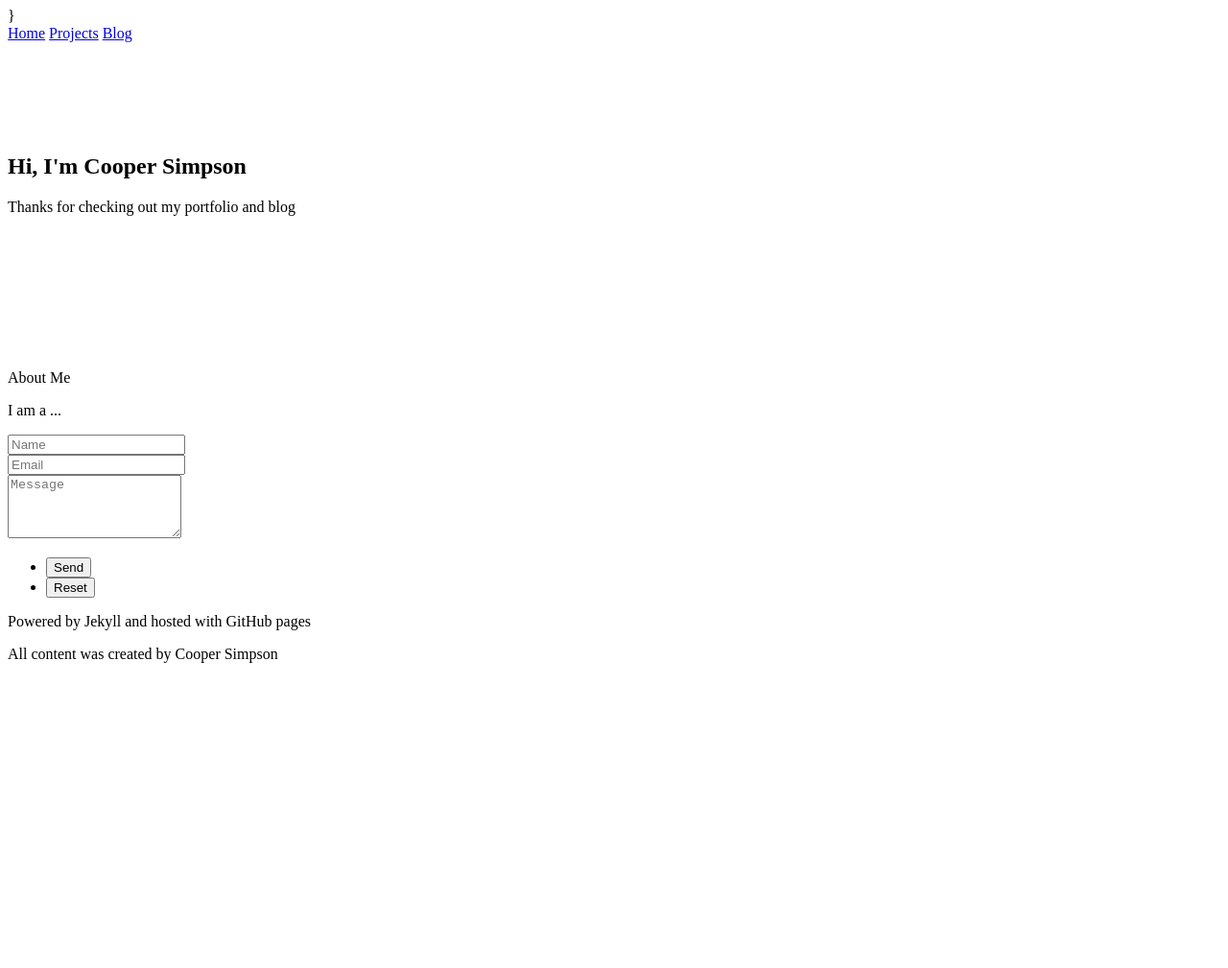
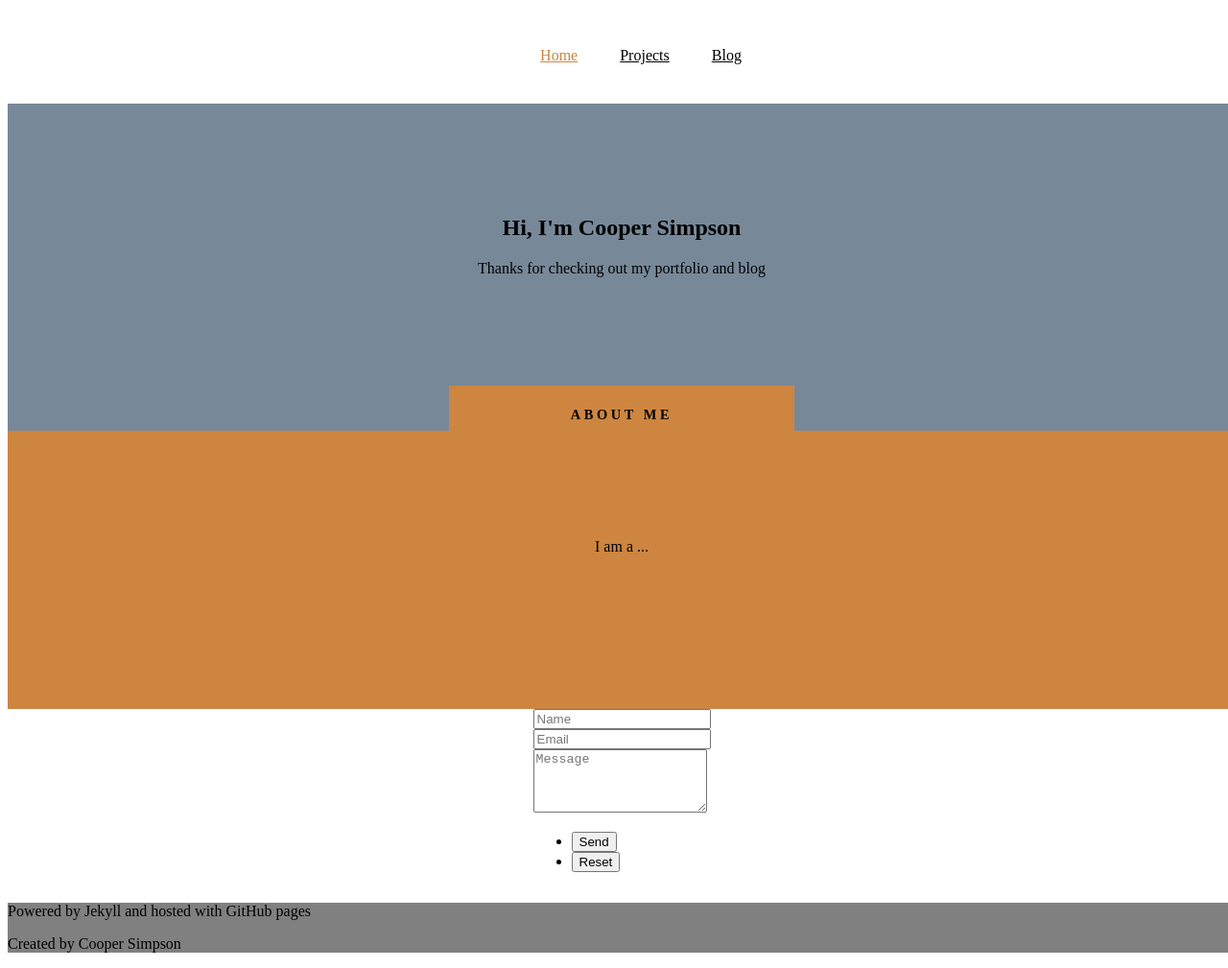
Before and after one commit to RS-Coop/RS-Coop.github.io, a Jekyll site: the page built from index.html, in a window 1280 px wide. Shown: the whole page at 96% size. Built offline with Jekyll 4.4.1, drawn with Linux system fonts in a browser that asks for light colours; before the commit the page ends 900 px from its top, so only the background shows below that.

Commit message:
Getting some styling done. Figured out tab thingy.

```diff
--- a/_includes/footer.html
+++ b/_includes/footer.html
@@ -2,6 +2,6 @@
   <div class="grid">
     <div>
       <p> Powered by Jekyll and hosted with GitHub pages </p>
-      <p> All content was created by Cooper Simpson </p>
+      <p> Created by Cooper Simpson </p>
     </div>
 </footer>
--- a/_includes/head.html
+++ b/_includes/head.html
@@ -5,4 +5,4 @@
   <link rel="stylesheet" href="/assets/css/styles.css">
   {% feed_meta %}
   {% seo %}
-</head>}
+</head>
--- a/_includes/header.html
+++ b/_includes/header.html
@@ -1,7 +1,9 @@
 <header>
-  <nav id="nav-main" class="navbar">
+  <nav id="nav-main">
+    <ul>
     {% for item in site.data.navigation %}
-      <a href="{{ item.link }}" {% if page.url == item.link %}class="current"{% endif %}>{{ item.name }}</a>
+      <li><a href="{{ item.link }}" {% if page.url == item.link %}class="current"{% endif %}>{{ item.name }}</a></li>
     {% endfor %}
+    </ul>
   </nav>
 </header>
--- a/_sass/main.scss
+++ b/_sass/main.scss
@@ -1,14 +1,70 @@
 //Common stylings for all pages
+
+// Header
+// This style the header at top of all pages
+header{
+  width: 100%;
+  height: 100px;
+  display: flex;
+  justify-content: center;
+  align-items: center;
+
+  li{
+    display: inline;
+    margin: 20px;
+
+    a{
+      color: black;
+      text-decoration: underline;
+    }
+  }
+
+  .current{
+    color: peru;
+  }
+
+
+}
+
+body{
+  position: relative;
+  width: 100%;
+  display: block;
+}
+
+// Footer
+// This styles the footer at the bottom of all pages.
+footer{
+  background-color: gray;
+}
 
 // Intro Sections
 // This styles all intro paragraphs that exist on all pages
 .intro{
+  display: flex;
+  justify-content: center;
+
   position: relative;
   padding: 6em 0 9em 0;
+  text-align: center;
+  background-color: LightSlateGrey;
+}
+
+////////////////////////////////////////////////////////////////////////////////
+//Stylings for homepage
+
+// About Section
+// This styles the about section on homepage
+.about{
+  display: flex;
+  justify-content: center;
+
+  position: relative;
+  padding: 6em 0 9em 0;
+  background-color: peru;
 
   .title {
     position: absolute;
-    top: 0;
     left: 50%;
     text-align: center;
     text-transform: uppercase;
@@ -24,58 +80,17 @@
     margin-left: -12.5em;
     padding-top: 0.5em;
 
-    &:before {
-      content: '';
-      position: absolute;
-      bottom: -38px;
-      left: -35px;
-      width: 35px;
-      height: 38px;
-      background: url('images/shadow.png');
-    }
-
-    &:after {
-      // @include vendor('transform', 'scaleX(-1)');
-      content: '';
-      position: absolute;
-      bottom: -38px;
-      right: -35px;
-      width: 35px;
-      height: 38px;
-      background: url('images/shadow.png');
-    }
+    background: peru url('../images/section-tab.svg');
+    color: black;
   }
-}
-
-// Footer
-// This styles the footer at the bottom of all pages.
-footer{
-
-}
-
-// Navigation Bar
-// This styles the navigation bar at the top of all pages
-.navbar{
-
-}
-
-// Current Page in Navbar
-.current{
-
-}
-
-////////////////////////////////////////////////////////////////////////////////
-//Stylings for homepage
-
-// About Section
-// This styles the about section on homepage
-.about{
 
 }
 
 // Contact Section
 // This styles the contact section on homepage
 .contact{
+  display: flex;
+  justify-content: center;
 
 }
 
--- a/index.html
+++ b/index.html
@@ -12,7 +12,9 @@ title: Home
 
 <!-- About -->
 <section id="about" class="about">
-  <div>About Me</div>
+  <div class="title">
+    About Me
+  </div>
   <div>
     <p >I am a ...</p>
   </div>
```
Also changed, not shown: assets/images/section-tab.svg (added).
